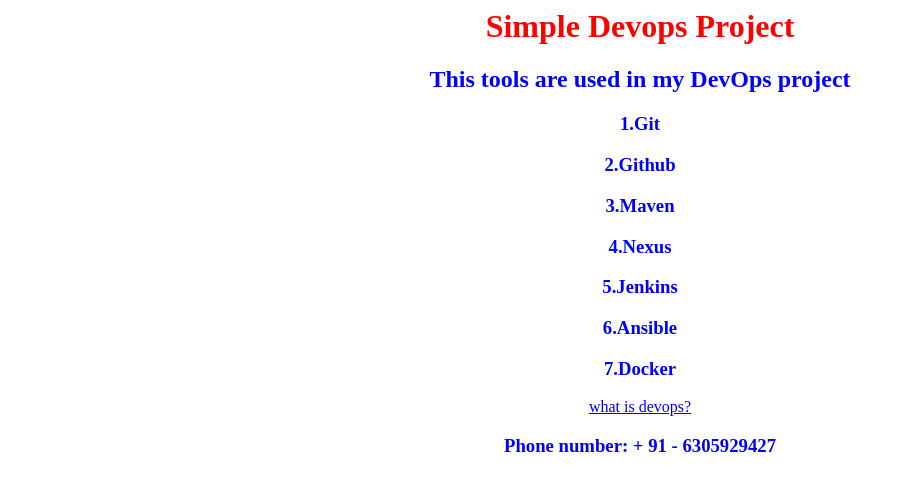
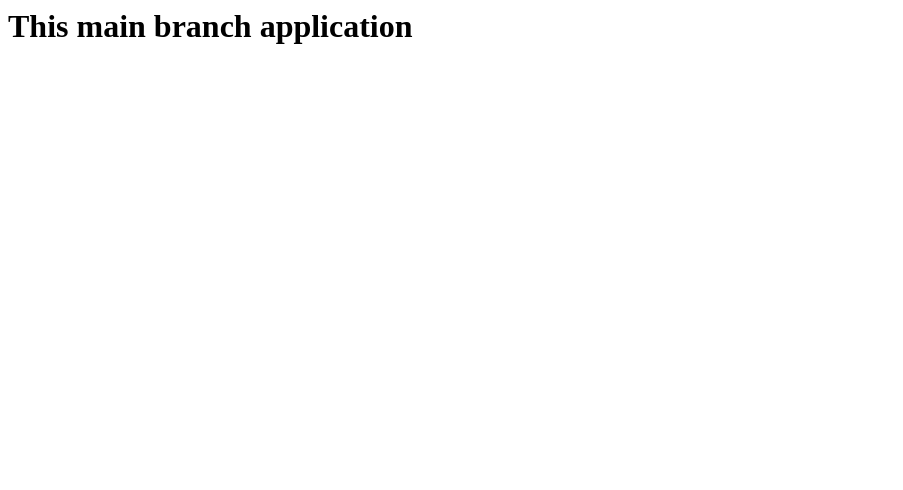
Before and after one commit to saisuresh8179/applications, a plain HTML site: page index.html in a window 1280 px wide. Shown: the whole page, without its empty margins (0-903 px from the left). Drawn offline with Linux system fonts and the light colour scheme.

Commit message:
Update index.html

```diff
--- a/index.html
+++ b/index.html
@@ -1,16 +1,5 @@
 <html>
 <body>
-<h1 style="color:red;" align=center> Simple Devops Project </h1>
-<h2 style="color:blue;" align=center>This tools are used in my DevOps project</h2>
-<h3 style="color:blue;" align=center>1.Git</h3>
-<h3 style="color:blue;" align=center>2.Github</h3>
-<h3 style="color:blue;" align=center>3.Maven</h3>
-<h3 style="color:blue;" align=center>4.Nexus</h3>
-<h3 style="color:blue;" align=center>5.Jenkins</h3>
-<h3 style="color:blue;" align=center>6.Ansible</h3>
-<h3 style="color:blue;" align=center>7.Docker</h3>
-
-<center><a style="color:blue;" href="https://en.wikipedia.org/wiki/DevOps"> what is devops?</a></center>
-<h3 style="color:blue;" align=center> Phone number: + 91 - 6305929427 </h3>
+<h1>This main branch application</h1>
 </body>
 </html>
```
